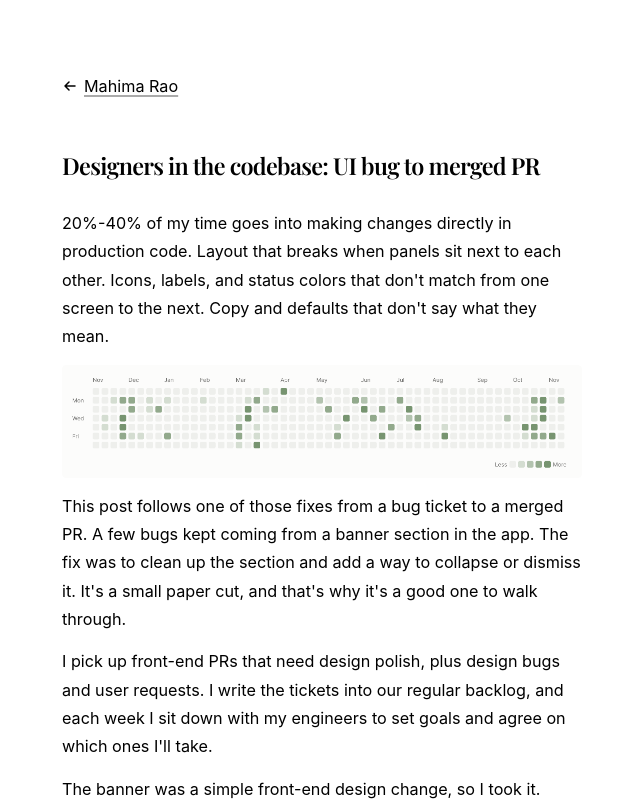
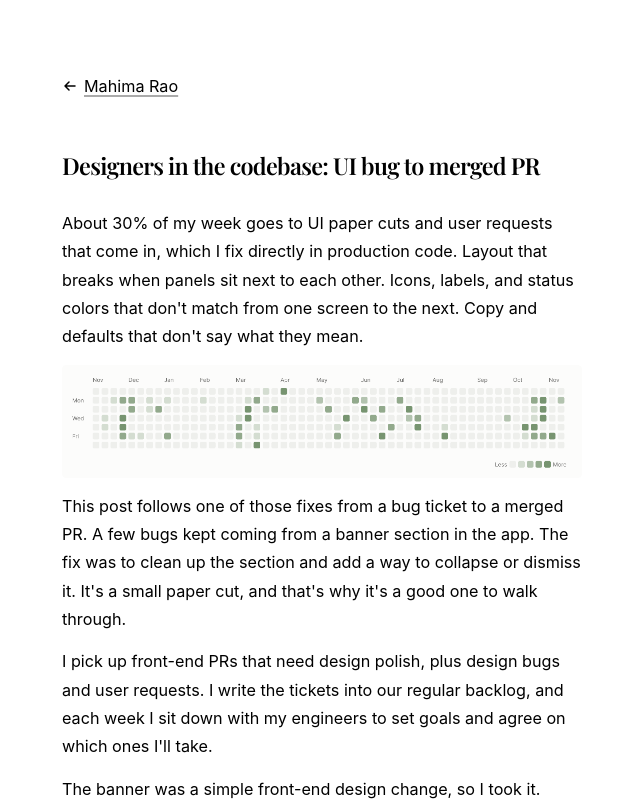
Before and after one commit to raoomahima/raoomahima.github.io, a plain HTML site: page writing/from-design-to-pr.html in a window 1280 px wide. Shown: the top 806 px of the page, without its empty margins (318-958 px from the left). Drawn offline with nearby package versions, Linux system fonts and the light colour scheme; a web font is replaced by a local one.

Commit message:
Set the design-to-PR opening to about 30% of the week.
Co-authored-by: raoomahima <raoomahima@users.noreply.github.com>

```diff
--- a/writing/from-design-to-pr.html
+++ b/writing/from-design-to-pr.html
@@ -153,7 +153,7 @@
     <p class="back"><a href="../"><svg viewBox="0 0 16 16" aria-hidden="true"><path d="M13 8H3M7 4 3 8l4 4" fill="none" stroke="currentColor" stroke-width="1.5" stroke-linecap="round" stroke-linejoin="round"/></svg><span>Mahima Rao</span></a></p>
     <h1>Designers in the codebase: UI bug to merged PR</h1>
 
-    <p>20%-40% of my time goes into making changes directly in production code. Layout that breaks when panels sit next to each other. Icons, labels, and status colors that don't match from one screen to the next. Copy and defaults that don't say what they mean.</p>
+    <p>About 30% of my week goes to UI paper cuts and user requests that come in, which I fix directly in production code. Layout that breaks when panels sit next to each other. Icons, labels, and status colors that don't match from one screen to the next. Copy and defaults that don't say what they mean.</p>
     <figure>
       <img src="images/contribution-heatmap.png" alt="Calendar heat map of my code contributions from November to November" />
     </figure>
```
